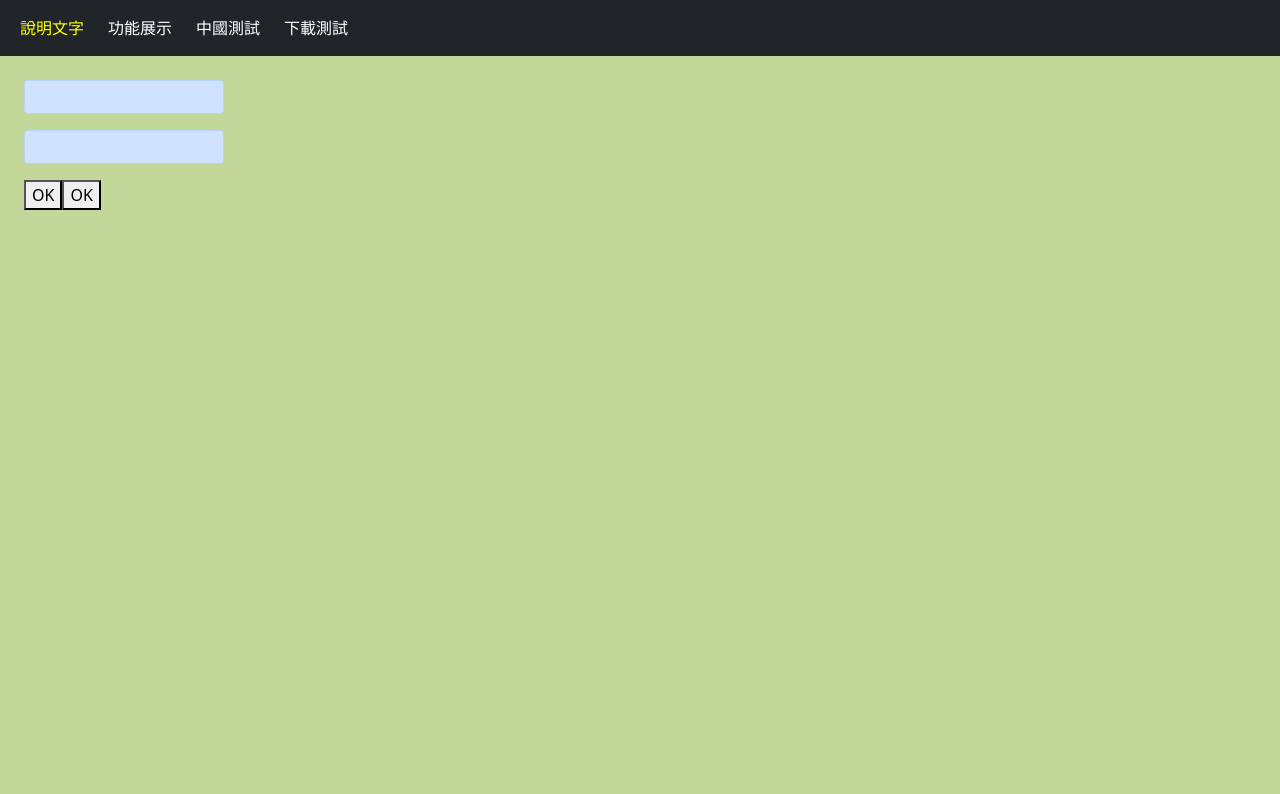
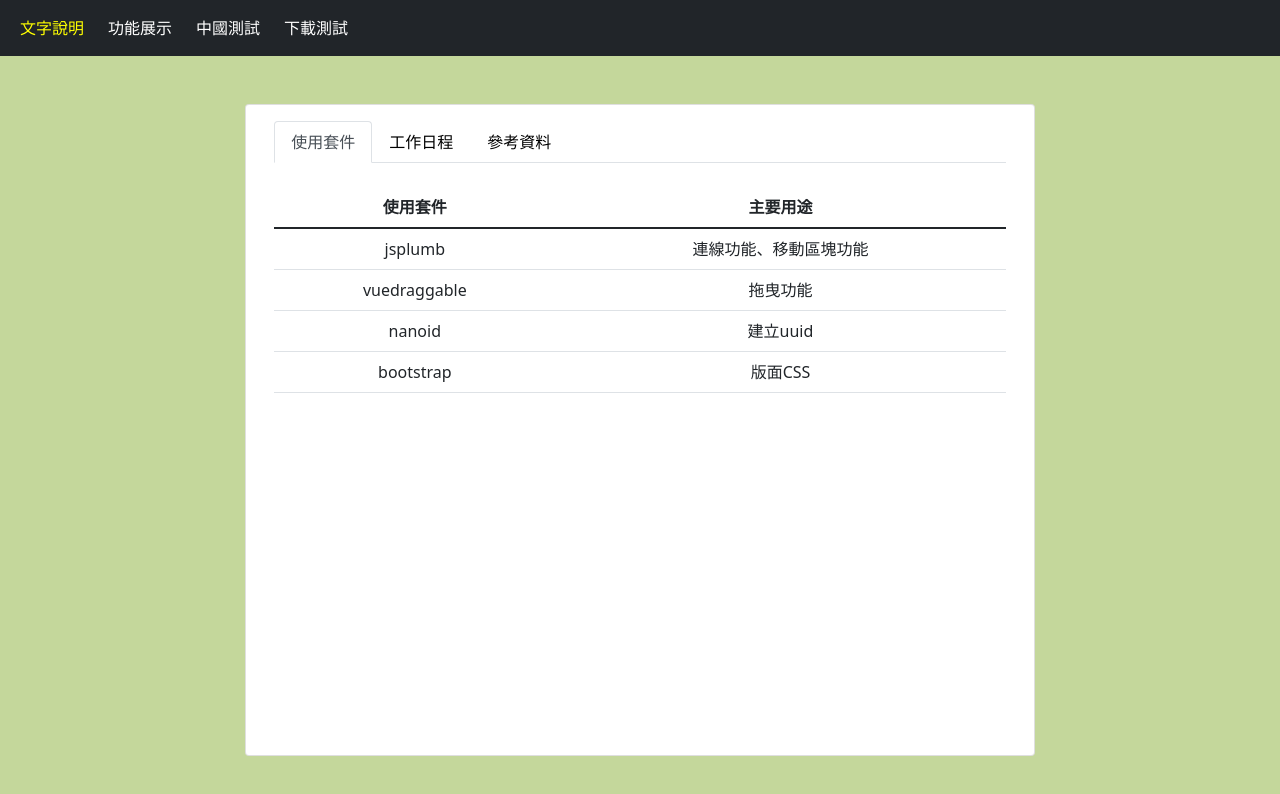
Before and after one commit to wilson6508/VueTwoDemo, a Vue app: page /VueTwoDemo/Description in a window 1280 px wide. Shown: the top 794 px of the page. Built offline with nearby package versions, Linux system fonts and the light colour scheme.

Commit message:
b5 and description

```diff
--- a/package.json
+++ b/package.json
@@ -10,11 +10,11 @@
     "build:dev": "vue-cli-service build --mode dev"
   },
   "dependencies": {
+    "bootstrap": "^5.1.3",
     "core-js": "^3.6.5",
     "jsplumb": "^2.15.6",
     "nanoid": "^3.3.4",
     "vue": "^2.6.11",
-    "vue-html2canvas": "0.0.4",
     "vue-router": "^3.5.4",
     "vuedraggable": "^2.24.3"
   },
--- a/public/index.html
+++ b/public/index.html
@@ -6,11 +6,6 @@
   <meta http-equiv="X-UA-Compatible" content="IE=edge">
   <meta name="viewport" content="width=device-width,initial-scale=1.0">
   <link rel="icon" href="<%= BASE_URL %>favicon.ico">
-  <script src="https://cdn.jsdelivr.net/npm/bootstrap@5.1.1/dist/js/bootstrap.bundle.min.js"
-    integrity="sha384-/bQdsTh/da6pkI1MST/rWKFNjaCP5gBSY4sEBT38Q/9RBh9AH40zEOg7Hlq2THRZ"
-    crossorigin="anonymous"></script>
-  <link href="https://cdn.jsdelivr.net/npm/bootstrap@5.1.1/dist/css/bootstrap.min.css" rel="stylesheet"
-    integrity="sha384-F3w7mX95PdgyTmZZMECAngseQB83DfGTowi0iMjiWaeVhAn4FJkqJByhZMI3AhiU" crossorigin="anonymous">
   <title>
     <%= htmlWebpackPlugin.options.title %>
   </title>
@@ -19,7 +14,8 @@
 <body style="background-color: #c4d79b;">
   <noscript>
     <strong>We're sorry but <%= htmlWebpackPlugin.options.title %> doesn't work properly without JavaScript enabled.
-        Please enable it to continue.</strong>
+        Please enable it to continue.
+    </strong>
   </noscript>
   <div id="app"></div>
 </body>
--- /dev/null
+++ b/src/components/BasicTable.vue
@@ -0,0 +1,25 @@
+<template>
+  <table class="table">
+    <thead>
+      <tr>
+        <th v-for="column in tableInfo.columns" :key="column.key">
+          {{ column.label }}
+        </th>
+      </tr>
+    </thead>
+    <tbody>
+      <tr v-for="(obj, index) in tableInfo.rows" :key="index">
+        <td v-for="column in tableInfo.columns" :key="column.key">
+          {{ obj[column.key] }}
+        </td>
+      </tr>
+    </tbody>
+  </table>
+</template>
+
+<script>
+export default {
+  name: "BasicTable",
+  props: ["tableInfo"],
+};
+</script>
--- a/src/components/Description.vue
+++ b/src/components/Description.vue
@@ -1,85 +1,108 @@
 <template>
-  <div class="m-4">
-    <div id="item_left" class="alert alert-primary" style="width: 200px"></div>
-    <div id="item_right" class="alert alert-primary" style="width: 200px"></div>
-    <button @click="test">OK</button>
-    <button @click="test2">OK</button>
+  <div class="row m-5 text-center">
+    <div class="col-2"></div>
+    <div class="card col-8">
+      <div class="card-body" style="height: 650px">
+        <ul class="nav nav-tabs">
+          <li class="nav-item" v-for="tab in tabArr" :key="tab.value">
+            <span
+              class="nav-link my-tab"
+              :class="{ active: tab.value === chooseTab }"
+              @click="chooseTab = tab.value"
+            >
+              {{ tab.label }}
+            </span>
+          </li>
+        </ul>
+        <div
+          class="mt-4"
+          v-for="(table, key) in infoObj"
+          :key="key"
+          v-show="key === chooseTab"
+        >
+          <BasicTable :tableInfo="table" />
+        </div>
+      </div>
+    </div>
+    <div class="col-2"></div>
   </div>
 </template>
 
 <script>
-/* eslint-disable */
-import { jsPlumb } from "jsplumb";
+import BasicTable from "@/components/BasicTable.vue";
 
 export default {
   name: "Description",
+  components: {
+    BasicTable,
+  },
   data() {
-    return {};
+    return {
+      chooseTab: "plugin",
+      tabArr: [
+        { value: "plugin", label: "使用套件" },
+        { value: "schedule", label: "工作日程" },
+        { value: "reference", label: "參考資料" },
+      ],
+      infoObj: {
+        plugin: {
+          columns: [
+            { key: "col1", label: "使用套件" },
+            { key: "col2", label: "主要用途" },
+          ],
+          rows: [
+            { col1: "jsplumb", col2: "連線功能、移動區塊功能" },
+            { col1: "vuedraggable", col2: "拖曳功能" },
+            { col1: "nanoid", col2: "建立uuid" },
+            { col1: "bootstrap", col2: "版面CSS" },
+          ],
+        },
+        schedule: {
+          columns: [
+            { key: "col1", label: "項目" },
+            { key: "col2", label: "工時" },
+          ],
+          rows: [
+            { col1: "找尋套件", col2: "大約 4 個小時" },
+            { col1: "閱讀資料", col2: "大約 6 個小時" },
+            { col1: "主要功能", col2: "大約 12 個小時" },
+            { col1: "額外功能", col2: "大約 4 個小時" },
+            { col1: "其它", col2: "大約 4 個小時" },
+          ],
+        },
+        reference: {
+          columns: [
+            { key: "col1", label: "參考資料" },
+            { key: "col2", label: "參考網址" },
+          ],
+          rows: [
+            {
+              col1: "jsPlumb",
+              col2: "https://docs.jsplumbtoolkit.com/community/lib/anchors",
+            },
+            {
+              col1: "jsplumb 中文基础教程",
+              col2: "https://wdd.js.org/jsplumb-chinese-tutorial/#/",
+            },
+            {
+              col1: "Jsplumb基础教程(vue+jsplumb+d3)",
+              col2: "https://blog.csdn.net/weixin_39085822/article/details/106879459",
+            },
+            {
+              col1: "jsPlumb應用指南(一)概念部分",
+              col2: "https://www.twblogs.net/a/5cfe4bdebd9eee14029f03c5",
+            },
+          ],
+        },
+      },
+    };
   },
-  methods: {
-    test() {
-      const jspObj = jsPlumb.getInstance();
-      jspObj.connect({
-        source: "item_left",
-        target: "item_right",
-        endpoint: "Rectangle",
-      });
-
-      jspObj.draggable("item_left");
-      jspObj.draggable("item_right");
-
-      jspObj.bind("click", function (conn, originalEvent) {
-        jsPlumb.remove(conn.targetId + "");
-      });
-
-      // const common = {
-      //   endpoint: "Rectangle",
-      //   connector: ["Bezier"],
-      //   anchor: ["Left", "Right"],
-      // };
-      // const jspObj = jsPlumb.getInstance();
-      // jspObj.connect(
-      //   {
-      //     source: "item_left",
-      //     target: "item_right",
-      //     paintStyle: { stroke: "lightgray", strokeWidth: 3 },
-      //     endpointStyle: {
-      //       fill: "lightgray",
-      //       outlineStroke: "darkgray",
-      //       outlineWidth: 2,
-      //     },
-      //     overlays: [["Arrow", { width: 12, length: 12, location: 0.5 }]],
-      //   },
-      //   common
-      // );
-      // jspObj.draggable("item_left");
-      // jspObj.draggable("item_right");
-    },
-    test2() {
-      const jspObj = jsPlumb.getInstance();
-      jspObj.remove("item_left");
-    },
-  },
-  // beforeDestroy() {
-  //   jspObj = null;
-  // },
-  // mounted() {
-  //   jspObj.ready(() => {
-  //     jspObj.connect({
-  //       source: "item_left",
-  //       target: "item_right",
-  //       endpoint: "Dot",
-  //     });
-  //   });
-  // },
 };
 </script>
 
 <style scoped>
-.item {
-  height: 80px;
-  width: 80px;
-  border: 1px solid blue;
-  float: left;
+.my-tab {
+  color: black;
+  cursor: pointer;
 }
 </style>
--- a/src/components/Navigation.vue
+++ b/src/components/Navigation.vue
@@ -26,7 +26,7 @@ export default {
   data() {
     return {
       routesArr: [
-        { label: "說明文字", path: "/Description" },
+        { label: "文字說明", path: "/Description" },
         { label: "功能展示", path: "/FlowChart" },
         { label: "中國測試", path: "/ChinaTest" },
         { label: "下載測試", path: "/DownloadTest" },
--- a/src/main.js
+++ b/src/main.js
@@ -1,6 +1,7 @@
 import Vue from 'vue'
 import App from '@/App.vue'
 import router from "@/router";
+import "bootstrap/dist/css/bootstrap.min.css"
 
 Vue.config.productionTip = false
 
--- a/src/router/index.js
+++ b/src/router/index.js
@@ -19,7 +19,7 @@ const routes = [{
         path: "/Description",
         component: () => import("@/components/Description.vue"),
         meta: {
-            title: "說明文字"
+            title: "文字說明"
         },
     },
     {
```
Also changed, not shown: 1 other file (tests, documents, lock files or other folders).
